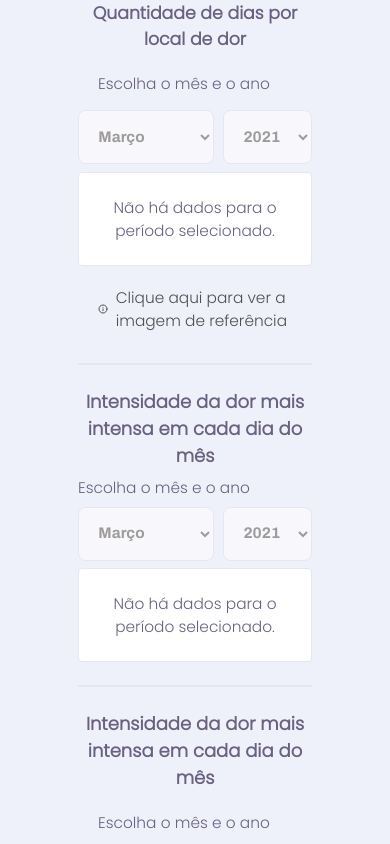
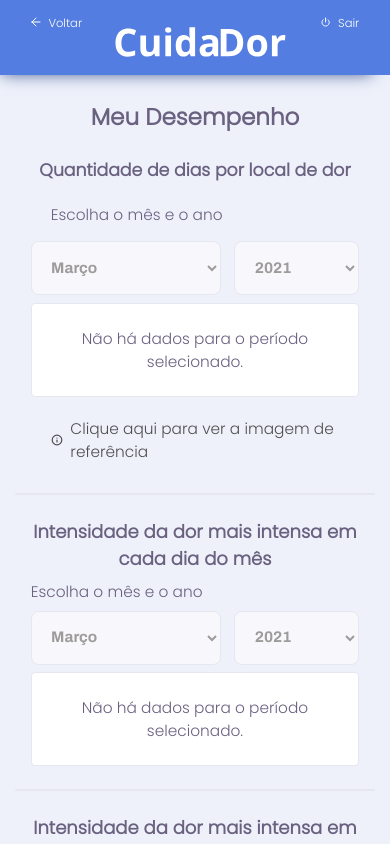
Before and after one commit to prmacedo/cuidador, a React (Create React App) app: page /meudesempenho in a window 390 px wide. Shown: the top 844 px of the page. Built offline with nearby package versions, Linux system fonts and the light colour scheme; sample sign-in values are in the browser's storage.

Commit message:
responsive Meu Desempenho

```diff
--- a/src/pages/Patient/MeuDesempenho/index.js
+++ b/src/pages/Patient/MeuDesempenho/index.js
@@ -1,15 +1,34 @@
 import React from 'react';
+
 import BarChart from '../../../components/Charts/BarChart';
 import LineChart from '../../../components/Charts/LineChart';
 import MultipleLineChart from '../../../components/Charts/MultipleLineChart';
 
+import back from '../../../assets/images/icons/back.svg';
+import logoWhite from '../../../assets/images/logoAppWhite.svg';
+import logout from '../../../assets/images/icons/logout.svg';
+
 import './styles.css'
 
 export default function MeuDesempenho() {
+  window.addEventListener('scroll', () => {
+    if(window.scrollY >= 80) {
+      document.querySelector('#fixed-header').classList.add('scrolled');
+    } else {
+      document.querySelector('#fixed-header').classList.remove('scrolled');
+    }
+  })
+
   return (
     <>
-      <header></header>
-      <main>
+      <header id="fixed-header">
+        <div><span><img src={back} alt="Voltar" />Voltar</span></div>
+        <img src={logoWhite} alt="CuidaDor" className="logo"/>
+        <div><span><img src={logout} alt="Sair" />Sair</span></div>
+      </header>
+
+      <main id="meu-desempenho">
+        <h2>Meu Desempenho</h2>
         <BarChart />
         <hr/>
         <LineChart />
--- a/src/pages/Patient/MeuDesempenho/styles.css
+++ b/src/pages/Patient/MeuDesempenho/styles.css
@@ -1,17 +1,102 @@
-main {
+* {
+  margin: 0;
+  padding: 0;
+  box-sizing: border-box;
+}
+
+html {
+  max-width: 100vw;
+  height: 100%!important;
+  overflow-x: hidden;
+}
+
+main#meu-desempenho {
   display: flex;
   flex-direction: column;
   justify-content: center;
   align-content: center;
 
-  max-width: 60%;
+  width: calc(100% - 6.4rem);
 
   margin: 0 auto;
+  padding: 10.4rem 0 4.8rem;
+}
+
+main#meu-desempenho > h2 {
+  text-align: center;
+  margin-bottom: 2.4rem;
 }
 
 hr {
+  width: calc(100% + 3.2rem);
+  transform: translateX(-1.6rem);
   background: #E6E6F0;
   border: 1px solid #E6E6F0;
 
   margin: 2.4rem 0;
 }
+
+header#fixed-header {
+  position: fixed;
+  top: 0;
+  left: 0;
+  z-index: 1;
+
+  width: 100vw;
+
+  display: flex;
+  justify-content: space-between;
+
+  background-color: #547DE2;
+  padding: 1.6rem 3.2rem 0.8rem;
+
+  box-shadow: -8px 8px 16px -10px #2b4588;
+;
+
+  transition: 0.3s;
+}
+
+header#fixed-header > div {
+  display: flex;
+  align-items: center;
+}
+
+header#fixed-header > div > span {
+  color: white;
+  font-size: 1.2rem;
+
+  align-self: flex-start;
+
+  transition: 0.3s;
+}
+
+header#fixed-header > div > span > img {
+  margin-right: .8rem;
+}
+
+header#fixed-header > .logo {
+  height: 5.4rem;
+  transition: 0.3s;
+}
+
+header#fixed-header.scrolled {
+  padding-top: 0.8rem;
+}
+
+header#fixed-header.scrolled > div > span{
+  transform: translateY(50%);
+}
+
+header#fixed-header.scrolled > .logo {
+  height: 3.2rem;
+}
+
+@media (min-width: 767px) {
+  header#fixed-header > div > span {
+    font-size: 1.6rem;
+  }
+
+  header#fixed-header > div > span > img {
+    width: 1.2rem;
+  }
+}
```
Also changed, not shown: src/assets/images/icons/back.svg, src/assets/images/icons/logout.svg (added).
